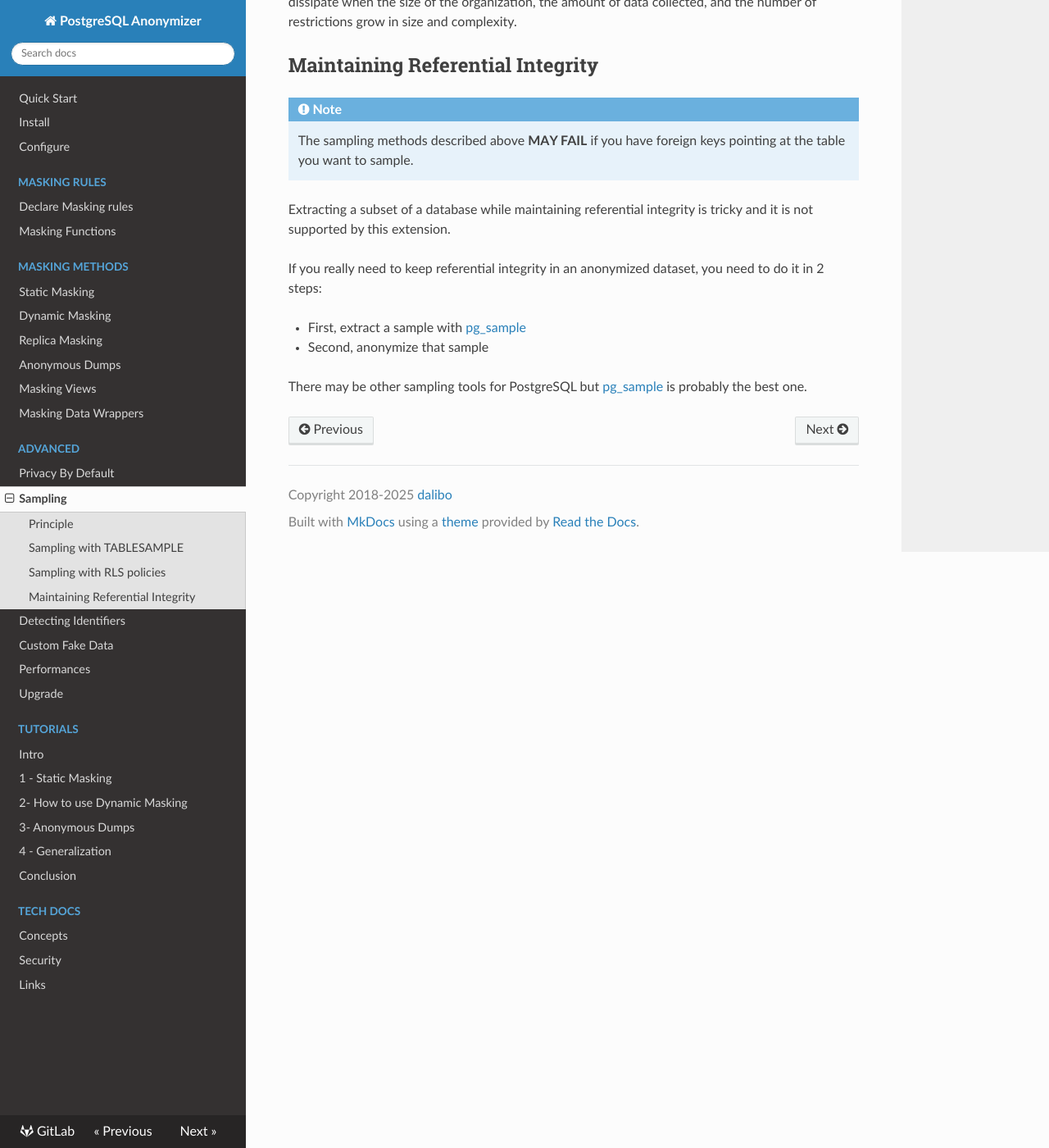
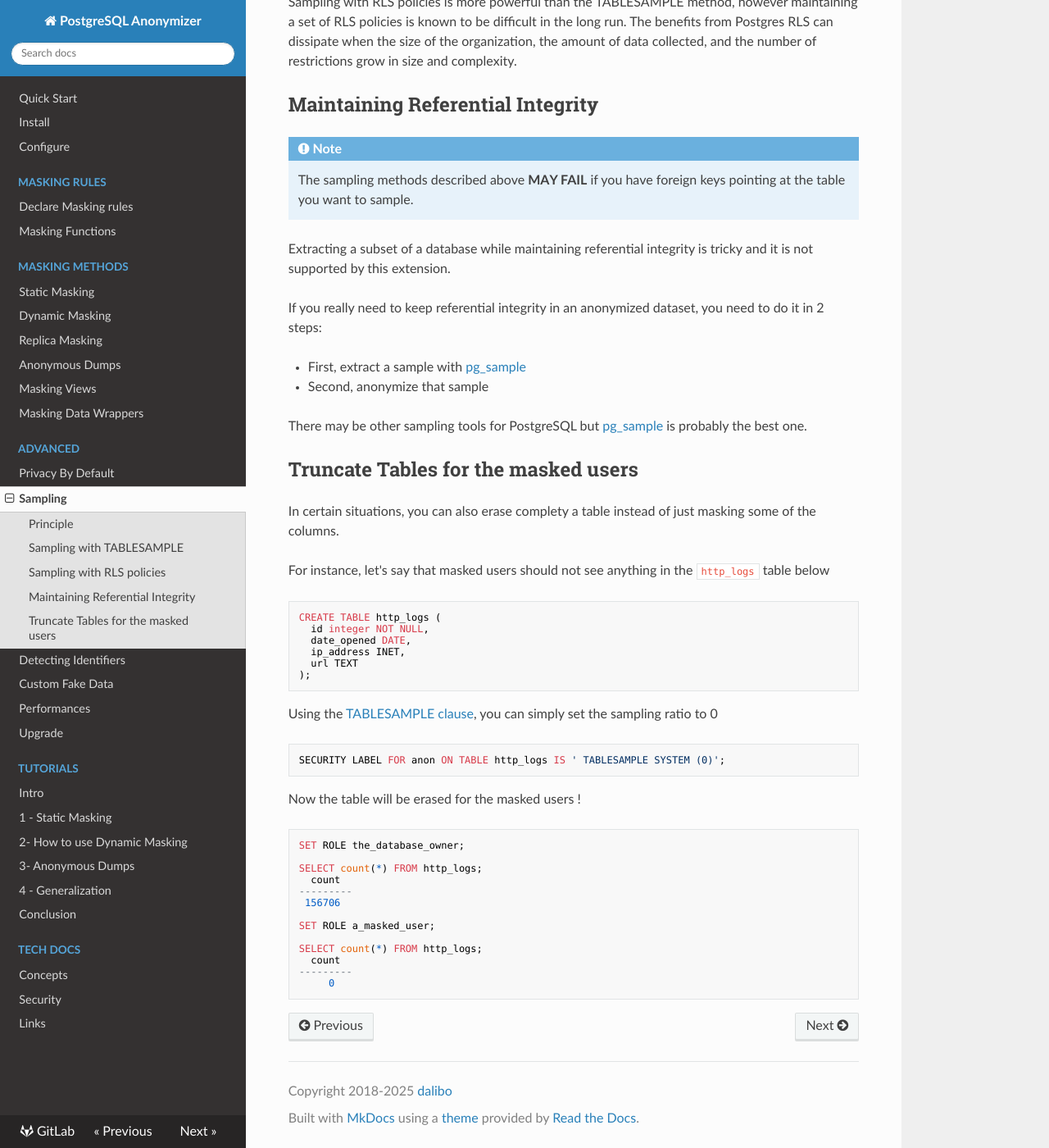
Before and after one commit to neondatabase/postgresql_anonymizer, an MkDocs documentation site: the page built from docs/sampling.md, in a window 1280 px wide and 1400 px high, scrolled down 1936 px. Shown: the whole window at 82% size. Built offline with MkDocs 1.6.1, drawn with Linux system fonts in a browser that asks for light colours; nearby versions of some CDN libraries; some of the changed text lies outside the part shown.

Commit message:
[doc] How to truncate a table for masked users

````diff
--- a/docs/sampling.md
+++ b/docs/sampling.md
@@ -24,6 +24,10 @@ With PostgreSQL Anonymizer, you can use 2 different sampling methods :
 
 * [Sampling with TABLESAMPLE](#sampling_with_tablesample)
 * [Sampling with RLS Policies](#sampling_with_rls_policies)
+
+You can also [Truncate Tables for the masked users] !
+
+[Truncate Tables for the masked users]: #truncate-tables-for-the-masked-users
 
 
 Sampling with TABLESAMPLE
@@ -137,3 +141,47 @@ There may be other sampling tools for PostgreSQL but [pg_sample] is probably
 the best one.
 
 [pg_sample]: https://github.com/mla/pg_sample
+
+
+Truncate Tables for the masked users
+-------------------------------------------------------------------------------
+
+In certain situations, you can also erase complety a table instead of just
+masking some of the columns.
+
+For instance, let's say that masked users should not see anything in the
+`http_logs` table below
+
+```sql
+CREATE TABLE http_logs (
+  id integer NOT NULL,
+  date_opened DATE,
+  ip_address INET,
+  url TEXT
+);
+```
+
+Using the [TABLESAMPLE clause], you can simply set the sampling ratio to 0
+
+
+```sql
+SECURITY LABEL FOR anon ON TABLE http_logs IS ' TABLESAMPLE SYSTEM (0)';
+```
+
+Now the table will be erased for the masked users !
+
+```sql
+SET ROLE the_database_owner;
+
+SELECT count(*) FROM http_logs;
+  count
+---------
+ 156706
+
+SET ROLE a_masked_user;
+
+SELECT count(*) FROM http_logs;
+  count
+---------
+     0
+```
````
